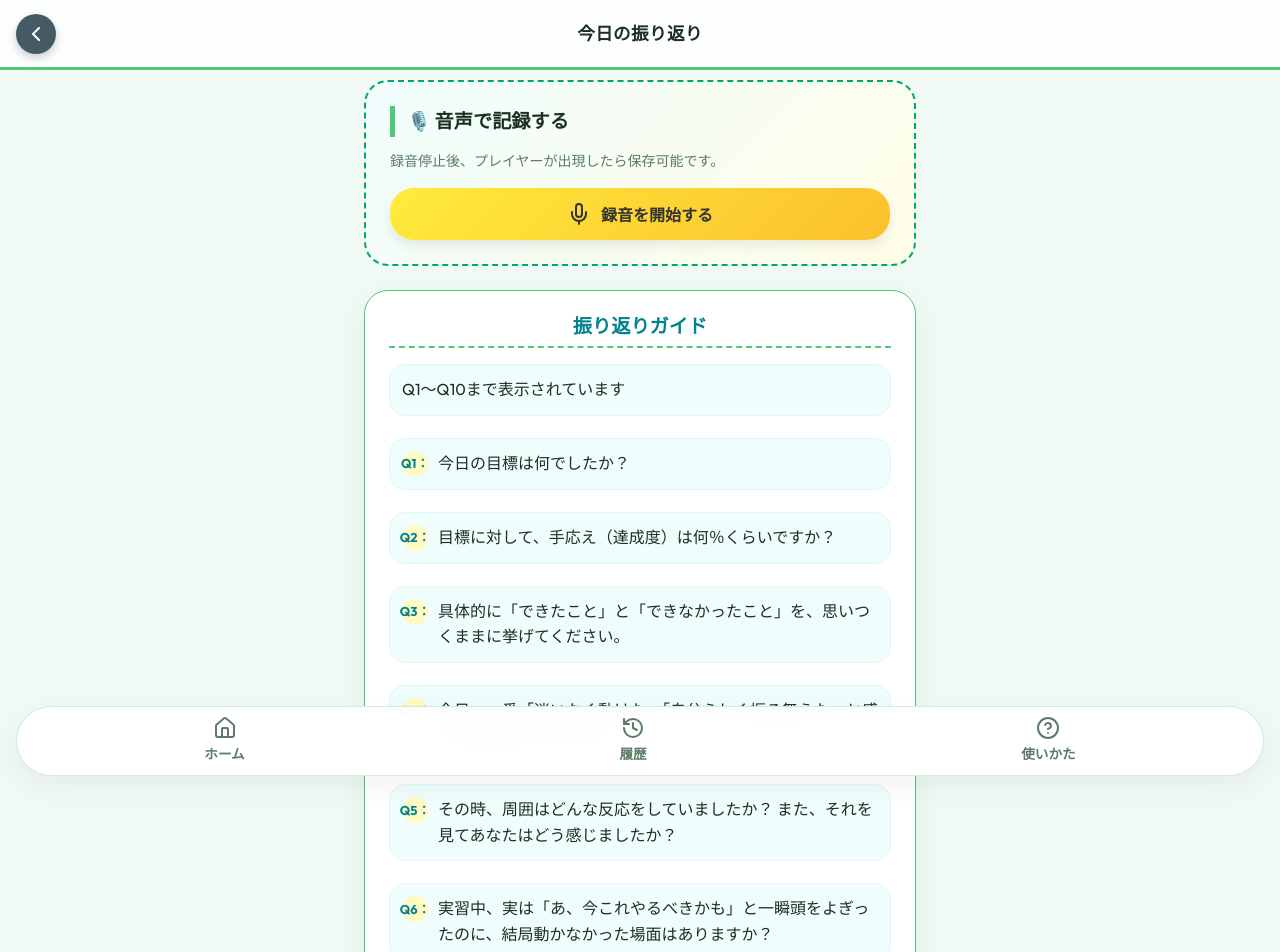
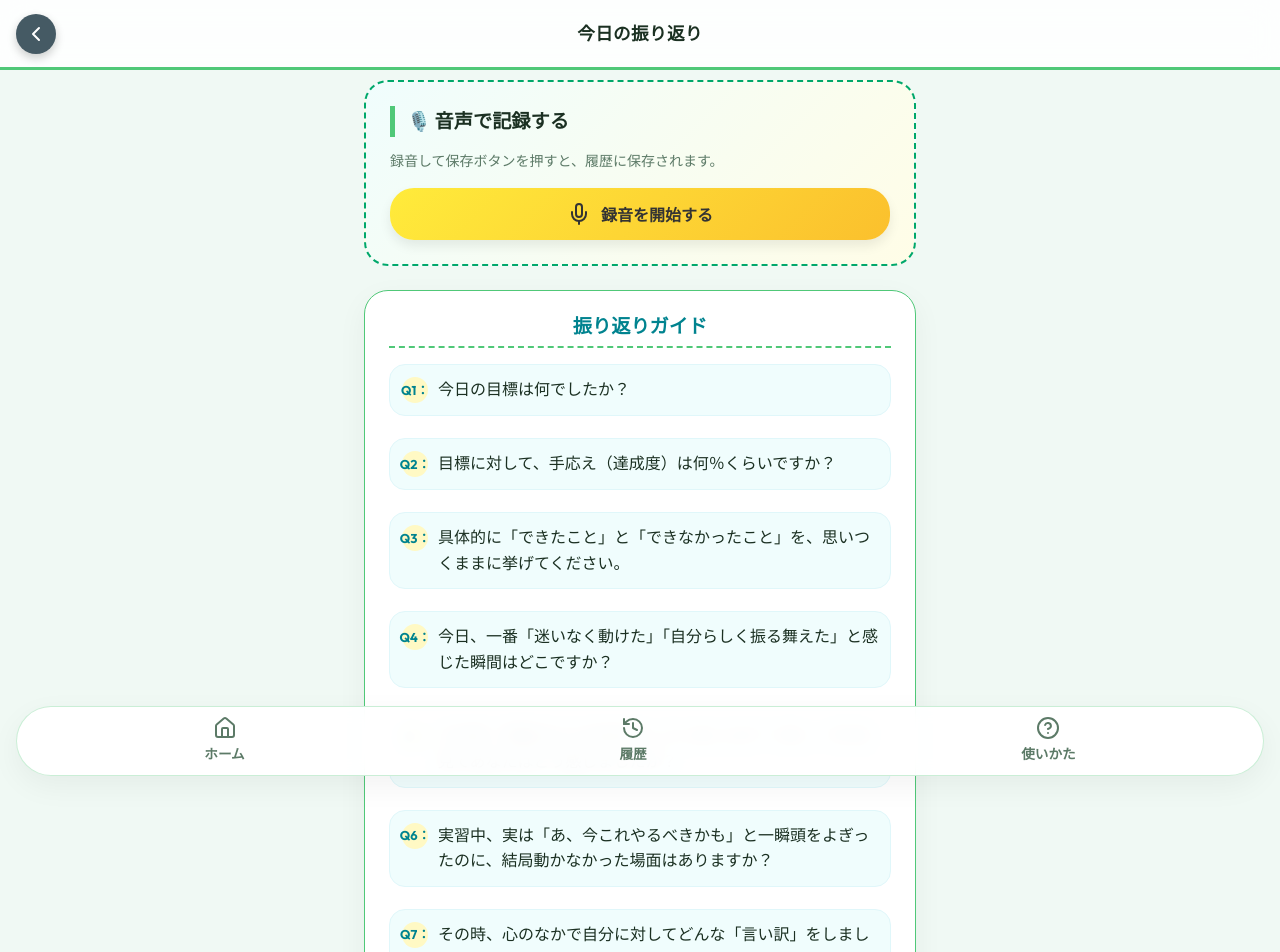
Before and after one commit to SCHAFT-lab/hiruasu-report, a React (Vite) app: page /night in a window 1280 px wide. Shown: the top 952 px of the page. Built offline with nearby package versions, Linux system fonts and the light colour scheme.

Commit message:
Revert: Return to yesterday's stable version for both recording and download

```diff
--- a/src/pages/History.jsx
+++ b/src/pages/History.jsx
@@ -12,27 +12,17 @@ export function History() {
     }
   };
 
-  // We need to store ObjectURLs for audio to avoid memory leaks, but keeping it simple
-  // by creating them inline for display. To be perfectly safe, we should manage them.
-  // We'll create a helper component for audio items.
-
   const handleCopy = (log) => {
     const textToCopy = `【日付】${log.date}\n\n【今日の目標】\n${log.morning || '未入力'}\n\n【振り返り】\n${log.night || '（音声記録）'}`;
-
-    // 1. テキストをコピー（非同期だが、Safari等でもこの直後ならwindow.openが効きやすい）
     navigator.clipboard.writeText(textToCopy);
     setCopiedId(log.id);
 
-    // 2. 音声があればダウンロードを実行
-    // Safari等のスマホブラウザでは非同期処理の中でのダウンロードがブロックされやすいため、
-    // クリックイベントの直後に実行する
     if (log.nightAudio) {
       const url = URL.createObjectURL(log.nightAudio);
       const a = document.createElement('a');
       a.href = url;
-      const isWebM = log.nightAudio.type.includes('webm');
-      const ext = isWebM ? 'webm' : 'm4a';
-      a.download = `report_audio_${log.date}.${ext}`;
+      const ext = log.nightAudio.type.includes('webm') ? 'webm' : 'm4a';
+      a.download = `振り返り音声_${log.date}.${ext}`;
       document.body.appendChild(a);
       a.click();
       setTimeout(() => {
@@ -41,9 +31,6 @@ export function History() {
       }, 100);
     }
 
-    // 3. 少し遅らせてNotebookLMを開く（ポップアップブロックを回避しやすくするため）
-    // alertを出すとwindow.openが確実にブロックされるため、確認は別のアプローチにするか、
-    // そのまま開くのがモバイルでは一般的です。
     const confirmMsg = "NotebookLM用の準備をしました！\n\n・テキスト：コピー済み\n・音声ファイル：保存開始\n\nOKを押すとNotebookLMを開きます。";
     if (window.confirm(confirmMsg)) {
       window.open('https://notebooklm.google.com/', '_blank');
@@ -93,9 +80,7 @@ export function History() {
 
             <div className="history-content mb-0">
               <div className="history-label">振り返り</div>
-
               {log.nightAudio && <AudioPlayer blob={log.nightAudio} date={log.date} />}
-
               {log.night ? (
                 <div className="history-text mt-4">{log.night}</div>
               ) : (
@@ -109,7 +94,6 @@ export function History() {
   );
 }
 
-// Separate component to manage ObjectURL lifecycle for Blobs
 function AudioPlayer({ blob, date }) {
   const [url, setUrl] = useState(null);
 
@@ -123,10 +107,8 @@ function AudioPlayer({ blob, date }) {
 
   if (!url) return null;
 
-  // Determine file extension based on mime type
-  const isWebM = blob.type.includes('webm');
-  const extension = isWebM ? 'webm' : 'm4a';
-  const filename = `report_audio_${date}.${extension}`;
+  const ext = blob.type.includes('webm') ? 'webm' : 'm4a';
+  const filename = `振り返り音声_${date}.${ext}`;
 
   const handleDownload = () => {
     const a = document.createElement('a');
--- a/src/pages/NightForm.jsx
+++ b/src/pages/NightForm.jsx
@@ -7,11 +7,9 @@ export function NightForm() {
   const [audioBlob, setAudioBlob] = useState(null);
   const [audioUrl, setAudioUrl] = useState(null);
   const [isRecording, setIsRecording] = useState(false);
-  const [isSaving, setIsSaving] = useState(false);
 
   const mediaRecorderRef = useRef(null);
   const audioChunksRef = useRef([]);
-  const streamRef = useRef(null);
 
   const { saveLog, getTodayLog, isLoaded } = useLogs();
   const navigate = useNavigate();
@@ -34,71 +32,41 @@ export function NightForm() {
     }
   }, [audioBlob]);
 
+  const handleSave = () => {
+    if (audioBlob) {
+      saveLog({ type: 'night', content: '', audioBlob });
+      navigate('/history');
+    }
+  };
+
   const startRecording = async () => {
     try {
       const stream = await navigator.mediaDevices.getUserMedia({ audio: true });
-      streamRef.current = stream;
-
-      // iOS Safariで最も安定する設定。timeslice(1000ms)を指定することでデータの欠落を防ぐ
       const mimeType = MediaRecorder.isTypeSupported('audio/mp4') ? 'audio/mp4' : 'audio/webm';
       const mediaRecorder = new MediaRecorder(stream, { mimeType });
-
       mediaRecorderRef.current = mediaRecorder;
       audioChunksRef.current = [];
 
       mediaRecorder.ondataavailable = (e) => {
-        if (e.data && e.data.size > 0) {
-          audioChunksRef.current.push(e.data);
-        }
+        if (e.data.size > 0) audioChunksRef.current.push(e.data);
       };
 
       mediaRecorder.onstop = () => {
-        // 録音停止後にBlobを生成。ここで確実にデータを結合する
         const blob = new Blob(audioChunksRef.current, { type: mimeType });
-        if (blob.size > 0) {
-          setAudioBlob(blob);
-        } else {
-          alert("録音データが空です。もう一度録音してください。");
-        }
+        setAudioBlob(blob);
       };
 
-      // 1秒ごとにデータを蓄積（iOSでの安定性を向上）
-      mediaRecorder.start(1000);
+      mediaRecorder.start();
       setIsRecording(true);
     } catch (err) {
-      console.error(err);
-      alert("マイクの使用が許可されていないか、他のアプリで使用中です。");
+      alert("マイクの使用を許可してください。");
     }
   };
 
   const stopRecording = () => {
-    if (mediaRecorderRef.current && mediaRecorderRef.current.state !== 'inactive') {
+    if (mediaRecorderRef.current && isRecording) {
       mediaRecorderRef.current.stop();
       setIsRecording(false);
-
-      // すぐにストリームを止めず、少し待ってから停止（iOSのデータ書き込み時間を確保）
-      setTimeout(() => {
-        if (streamRef.current) {
-          streamRef.current.getTracks().forEach(track => track.stop());
-          streamRef.current = null;
-        }
-      }, 500);
-    }
-  };
-
-  const handleSave = async () => {
-    if (!audioBlob) return;
-
-    setIsSaving(true);
-    try {
-      // 最終的な保存処理
-      await saveLog({ type: 'night', content: '', audioBlob: audioBlob });
-      navigate('/history');
-    } catch (err) {
-      console.error(err);
-      alert("保存に失敗しました。");
-    } finally {
-      setIsSaving(false);
     }
   };
 
@@ -110,7 +78,7 @@ export function NightForm() {
         <h4 style={{ marginBottom: '0.8rem', color: '#1B3022', fontSize: '1.2rem', fontWeight: '800', borderLeft: '5px solid var(--accent-mint)', paddingLeft: '12px' }}>
           🎙️ 音声で記録する
         </h4>
-        <p className="text-sm text-muted mb-4">録音停止後、プレイヤーが出現したら保存可能です。</p>
+        <p className="text-sm text-muted mb-4">録音して保存ボタンを押すと、履歴に保存されます。</p>
 
         {!audioBlob ? (
           <div>
@@ -146,38 +114,23 @@ export function NightForm() {
       <div className="reflection-guide">
         <h3>振り返りガイド</h3>
         <ul className="guide-list" style={{ display: 'flex', flexDirection: 'column', gap: '8px' }}>
-          <li>Q1〜Q10まで表示されています</li>
-          {[...Array(10)].map((_, i) => (
-            <li key={i}><span className="guide-num">Q{i+1}：</span> {getQuestionText(i+1)}</li>
-          ))}
+          <li><span className="guide-num">Q1：</span> 今日の目標は何でしたか？</li>
+          <li><span className="guide-num">Q2：</span> 目標に対して、手応え（達成度）は何％くらいですか？</li>
+          <li><span className="guide-num">Q3：</span> 具体的に「できたこと」と「できなかったこと」を、思いつくままに挙げてください。</li>
+          <li><span className="guide-num">Q4：</span> 今日、一番「迷いなく動けた」「自分らしく振る舞えた」と感じた瞬間はどこですか？</li>
+          <li><span className="guide-num">Q5：</span> その時、周囲はどんな反応をしていましたか？ また、それを見てあなたはどう感じましたか？</li>
+          <li><span className="guide-num">Q6：</span> 実習中、実は「あ、今これやるべきかも」と一瞬頭をよぎったのに、結局動かなかった場面はありますか？</li>
+          <li><span className="guide-num">Q7：</span> その時、心のなかで自分に対してどんな「言い訳」をしましたか？</li>
+          <li><span className="guide-num">Q8：</span> 今日一番「心が揺れた（モヤっとした、ドキッとした）」感情に名前をつけるなら何ですか？</li>
+          <li><span className="guide-num">Q9：</span> その感情は、これまでの人生や過去の実習でも似たような経験がありましたか？</li>
+          <li><span className="guide-num">Q10：</span> 以上の振り返りを踏まえて、明日の自分に「これだけは意識して」とアドバイスを送るなら何と言いますか？</li>
         </ul>
       </div>
 
-      <button
-        className="btn btn-primary"
-        onClick={handleSave}
-        disabled={!audioBlob || isRecording || isSaving}
-      >
+      <button className="btn btn-primary" onClick={handleSave} disabled={!audioBlob || isRecording}>
         <Save size={20} />
-        {isSaving ? '保存中...' : '振り返りを保存する'}
+        振り返りを保存する
       </button>
     </div>
   );
 }
-
-// 質問文のヘルパー
-function getQuestionText(num) {
-  const texts = [
-    "今日の目標は何でしたか？",
-    "目標に対して、手応え（達成度）は何％くらいですか？",
-    "具体的に「できたこと」と「できなかったこと」を、思いつくままに挙げてください。",
-    "今日、一番「迷いなく動けた」「自分らしく振る舞えた」と感じた瞬間はどこですか？",
-    "その時、周囲はどんな反応をしていましたか？ また、それを見てあなたはどう感じましたか？",
-    "実習中、実は「あ、今これやるべきかも」と一瞬頭をよぎったのに、結局動かなかった場面はありますか？",
-    "その時、心のなかで自分に対してどんな「言い訳」をしましたか？",
-    "今日一番「心が揺れた（モヤっとした、ドキッとした）」感情に名前をつけるなら何ですか？",
-    "その感情は、これまでの人生や過去の実習でも似たような経験がありましたか？",
-    "以上の振り返りを踏まえて、明日の自分にアドバイスを送るなら何と言いますか？"
-  ];
-  return texts[num - 1];
-}
```
